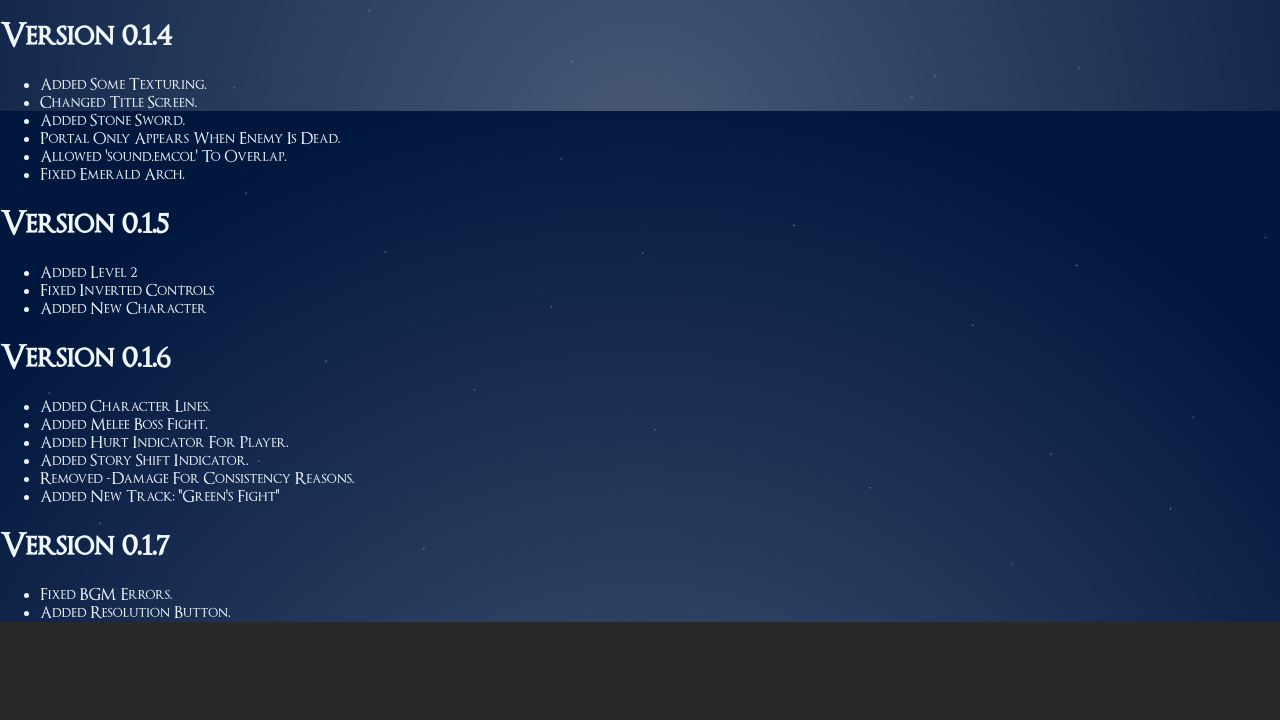
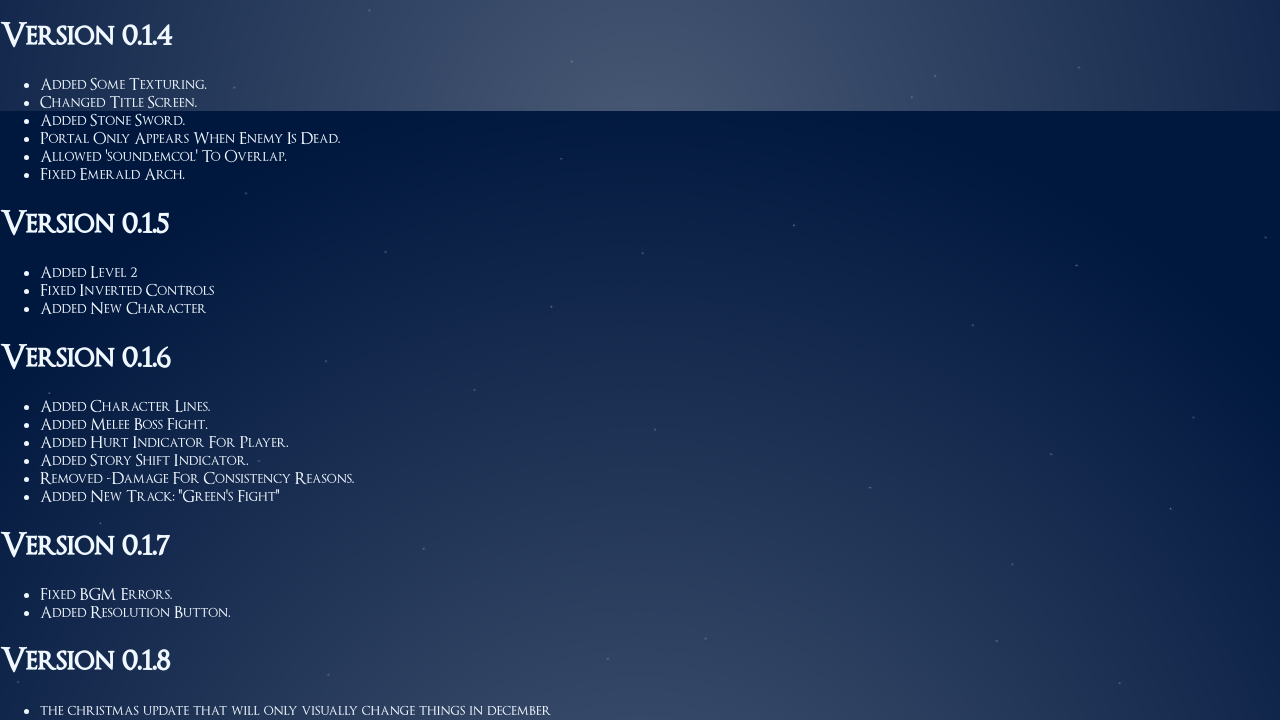
Before and after one commit to Kaytheprogrammingidiot/urpg-docs, a plain HTML site: page updates/index.html in a window 1280 px wide. Shown: the part 689-1409 px from the top of the page. Before the commit the page ends 1311 px from the top, so only its background shows below. Drawn offline with Linux system fonts and the light colour scheme.

Commit message:
Add Christmas update information to index.html
Added a new section for the Christmas update in the HTML.

```diff
--- a/updates/index.html
+++ b/updates/index.html
@@ -67,5 +67,9 @@
         <li>Fixed BGM Errors.</li>
         <li>Added Resolution Button.</li>
     </ul>
+    <h1>Version 0.1.8</h1>
+    <ul>
+        <li>the christmas update that will only visually change things in december</li>
+    </ul>
 </body>
 </html>
```
